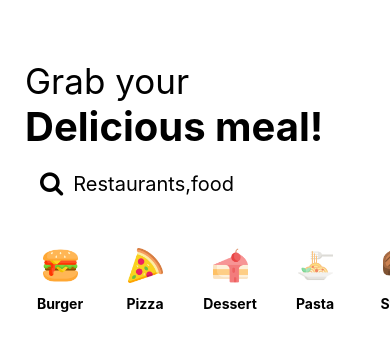
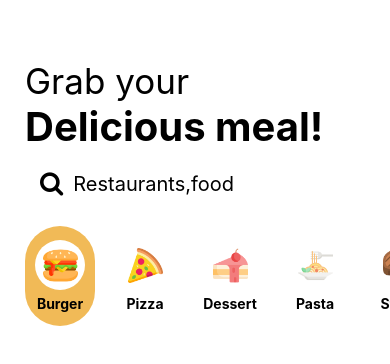
Before and after one commit to dzhaniivanov/restaurant-app, a React Native app: screen / in a window 390 px wide. Shown: the top 364 px of the page. Built offline with nearby package versions, Linux system fonts and the light colour scheme.

Commit message:
work on category items component

```diff
--- a/App.js
+++ b/App.js
@@ -1,10 +1,13 @@
 import { StatusBar } from "expo-status-bar";
+import { useState } from "react";
 import { View, StyleSheet, FlatList } from "react-native";
 import CategoryItem from "./src/components/CategoryItem";
 import Header from "./src/components/Header";
 import Search from "./src/components/Search";
 
 export default function App() {
+  const [term, setTerm] = useState("Burger");
+
   const commonCategories = [
     {
       name: "Burger",
@@ -31,6 +34,7 @@ export default function App() {
       imageUrl: require("./src/assets/images/smoothies.png"),
     },
   ];
+
   return (
     <View style={styles.container}>
       <Header />
@@ -43,6 +47,8 @@ export default function App() {
               name={item.name}
               imageUrl={item.imageUrl}
               index={index}
+              active={item.name === term}
+              handlePress={() => setTerm(item.name)}
             />
           );
         }}
--- a/src/components/CategoryItem.js
+++ b/src/components/CategoryItem.js
@@ -1,13 +1,24 @@
-import { View, Text, StyleSheet, Image } from "react-native";
+import {
+  View,
+  Text,
+  StyleSheet,
+  Image,
+  Button,
+  TouchableOpacity,
+} from "react-native";
 import { elevation } from "../common/styles";
 
-const CategoryItem = ({ name, imageUrl, index }) => {
+const CategoryItem = ({ name, imageUrl, index, active, handlePress }) => {
   return (
+    <TouchableOpacity onPress={handlePress}>
       <View
         style={[
           styles.container,
           styles.elevation,
           index === 0 ? { marginLeft: 25 } : { marginLeft: 15 },
+          active
+            ? { backgroundColor: "rgb(241,186,87)" }
+            : { backgroundColor: "white" },
         ]}
       >
         <View style={styles.imageContainer}>
@@ -15,6 +26,7 @@ const CategoryItem = ({ name, imageUrl, index }) => {
         </View>
         <Text style={styles.header}>{name}</Text>
       </View>
+    </TouchableOpacity>
   );
 };
 
```
Lines whose indentation alone changed are shown as unchanged.
